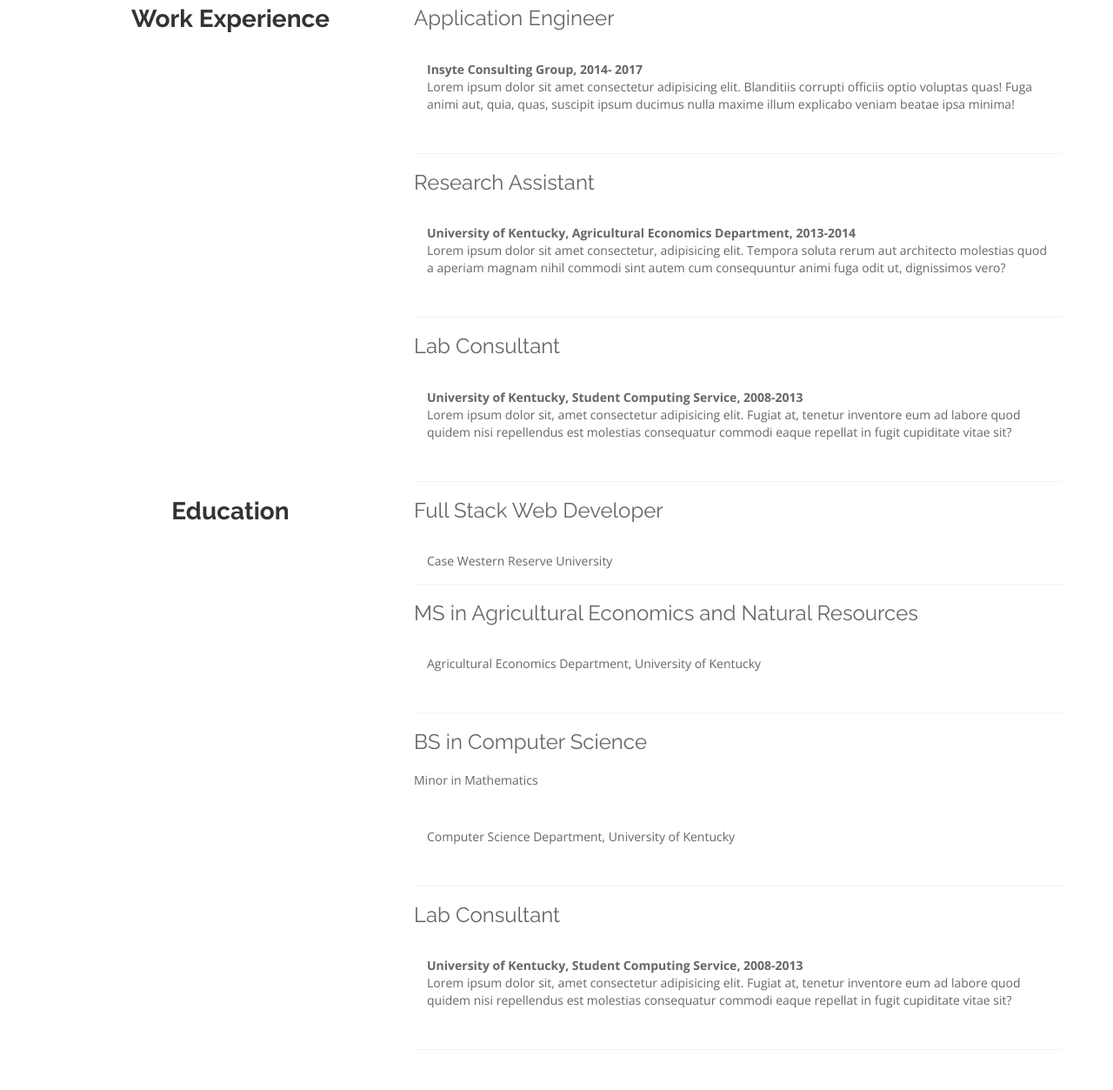
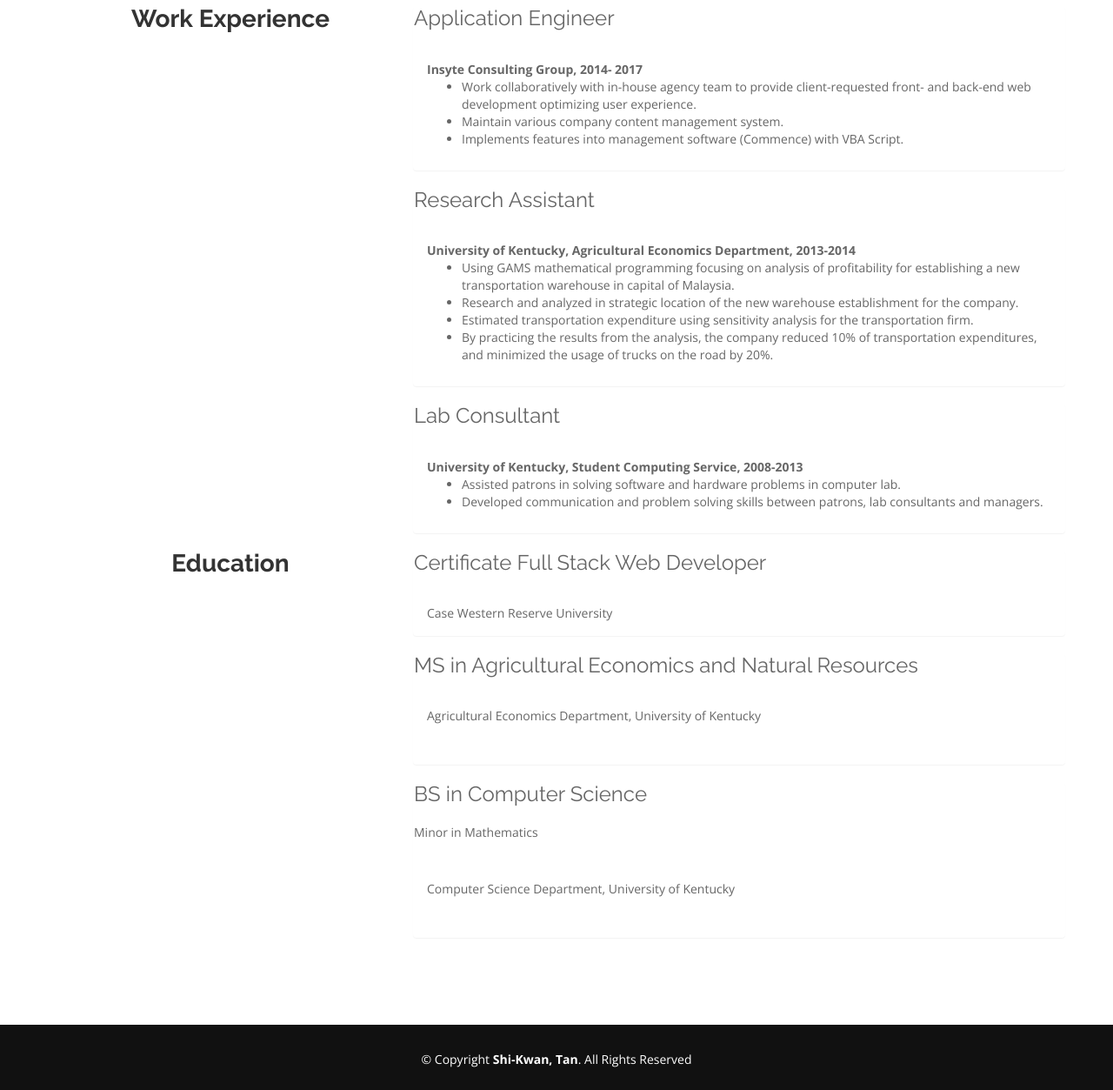
Before and after one commit to ShiKwan/CV, a website: page resume.html in a window 1280 px wide. Shown: the part 887-2140 px from the top of the page at 87% size. Drawn offline with nearby package versions, Linux system fonts and the light colour scheme.

Commit message:
removed lorem ipsum

```diff
--- a/css/style.css
+++ b/css/style.css
@@ -76,6 +76,10 @@ h6 {
 @media (max-width: 768px) {
     .back-to-top {
         bottom: 15px;
+    }
+    .non-tech-video{
+        width: 350px;
+        height: auto;
     }
 }
 
--- a/resume.html
+++ b/resume.html
@@ -153,18 +153,42 @@
                             </div>
                             <div class="panel-body">
                                 <b>Insyte Consulting Group, 2014- 2017</b>
-                                <p>Lorem ipsum dolor sit amet consectetur adipisicing elit. Blanditiis corrupti officiis optio voluptas quas! Fuga animi aut,
-                                quia, quas, suscipit ipsum ducimus nulla maxime illum explicabo veniam beatae ipsa minima!</p>
+                                <ul>
+                                     <li>
+                                        Work collaboratively with in-house agency team to provide client-requested front- and back-end web development optimizing
+                                        user experience.
+                                     </li>
+                                     <li>
+                                        Maintain various company content management system.
+                                     </li>
+                                     <li>
+                                        Implements features into management software (Commence) with VBA Script.
+                                     </li>
+                                </ul>
                             </div>
                         </div>
                         <div class="panel">
                             <div class="panel-header">
                                 <h3>Research Assistant</h3>
-
                             </div>
                             <div class="panel-body">
                                 <b>University of Kentucky, Agricultural Economics Department, 2013-2014</b>
-                                <p>Lorem ipsum dolor sit amet consectetur, adipisicing elit. Tempora soluta rerum aut architecto molestias quod a aperiam magnam nihil commodi sint autem cum consequuntur animi fuga odit ut, dignissimos vero?</p>
+                                <ul>
+                                    <li>
+                                        Using GAMS mathematical programming focusing on analysis of profitability for establishing a new transportation warehouse
+                                        in capital of Malaysia.
+                                    </li>
+                                    <li>
+                                        Research and analyzed in strategic location of the new warehouse establishment for the company.
+                                    </li>
+                                    <li>
+                                        Estimated transportation expenditure using sensitivity analysis for the transportation firm.
+                                    </li>
+                                    <li>
+                                        By practicing the results from the analysis, the company reduced 10% of transportation expenditures, and minimized the
+                                        usage of trucks on the road by 20%.
+                                    </li>
+                                </ul>
                             </div>
                         </div>
                         <div class="panel">
@@ -173,7 +197,14 @@
                             </div>
                             <div class="panel-body">
                                 <b>University of Kentucky, Student Computing Service, 2008-2013</b>
-                                <p>Lorem ipsum dolor sit, amet consectetur adipisicing elit. Fugiat at, tenetur inventore eum ad labore quod quidem nisi repellendus est molestias consequatur commodi eaque repellat in fugit cupiditate vitae sit?</p>
+                                <ul>
+                                    <li>
+                                        Assisted patrons in solving software and hardware problems in computer lab.
+                                    </li>
+                                    <li>
+                                        Developed communication and problem solving skills between patrons, lab consultants and managers.
+                                    </li>
+                                </ul>
                             </div>
                         </div>
                     </div>
@@ -186,7 +217,7 @@
                     <div class="col-md-8 resume-content">
                         <div class="panel">
                             <div class="panel-header">
-                                <h3>Full Stack Web Developer</h3>
+                                <h3>Certificate Full Stack Web Developer</h3>
                             </div>
                             <div class="panel-body">
                                 Case Western Reserve University
@@ -207,16 +238,6 @@
                             </div>
                             <div class="panel-body">
                                 <p>Computer Science Department, University of Kentucky</p>
-                            </div>
-                        </div>
-                        <div class="panel">
-                            <div class="panel-header">
-                                <h3>Lab Consultant</h3>
-                            </div>
-                            <div class="panel-body">
-                                <b>University of Kentucky, Student Computing Service, 2008-2013</b>
-                                <p>Lorem ipsum dolor sit, amet consectetur adipisicing elit. Fugiat at, tenetur inventore eum ad labore quod quidem
-                                    nisi repellendus est molestias consequatur commodi eaque repellat in fugit cupiditate vitae sit?</p>
                             </div>
                         </div>
                     </div>
```
Also changed, not shown: index.html (+1 -1 lines).
